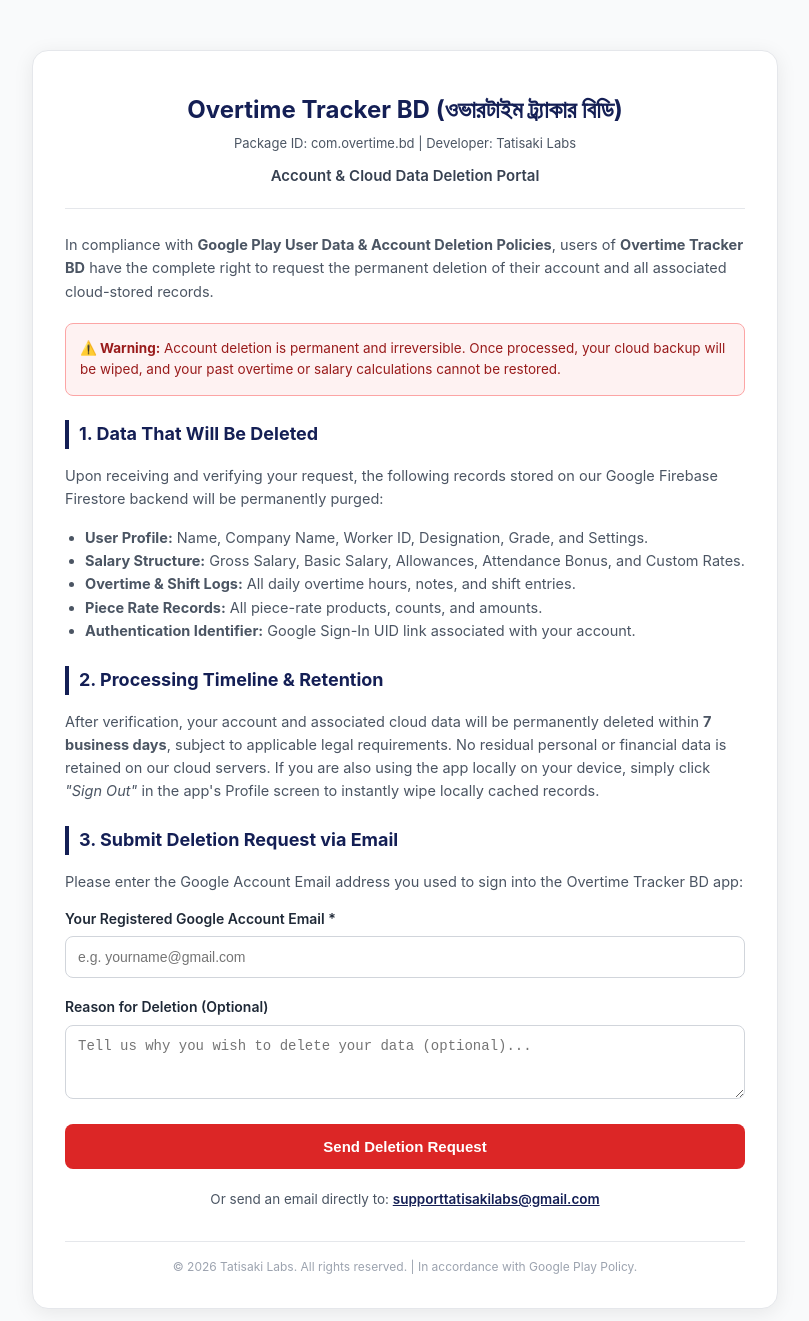
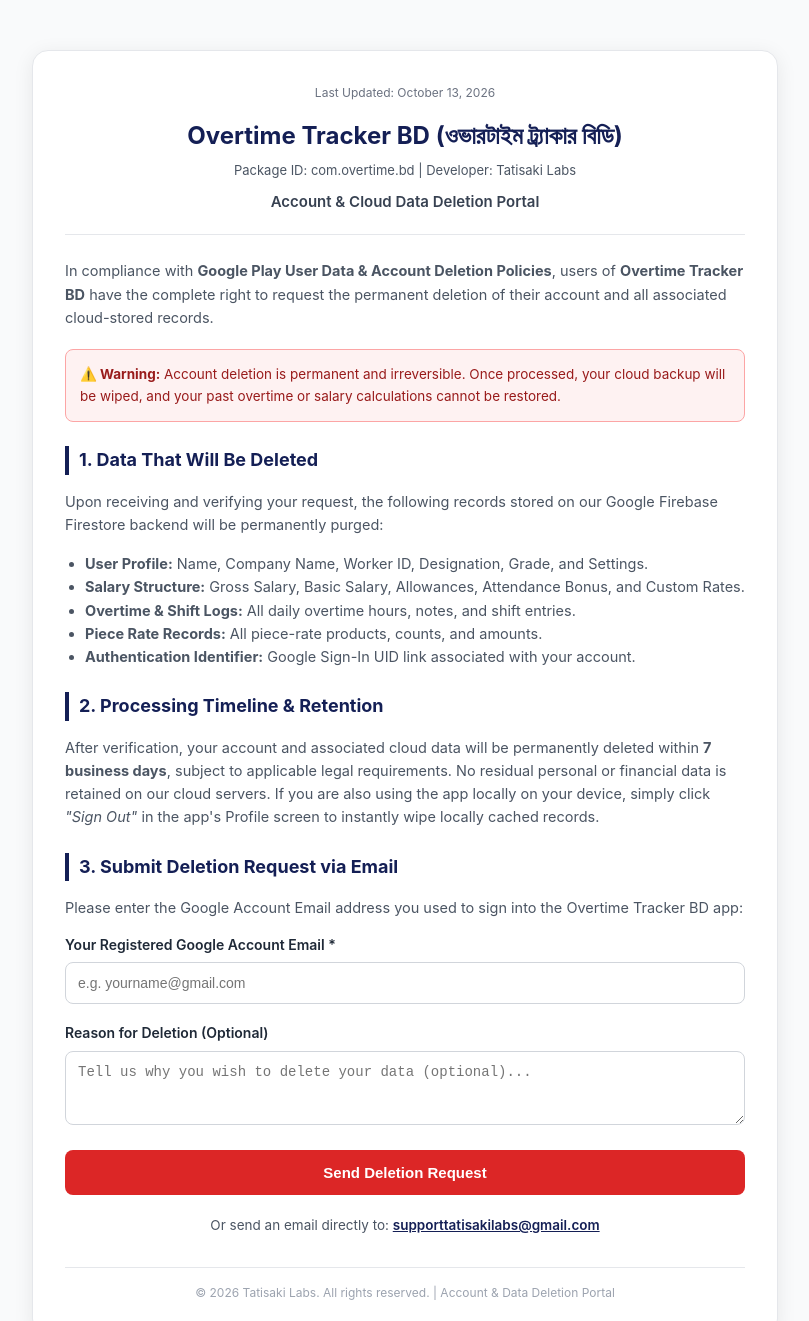
Before and after one commit to mahmudappsofficial-072/overtime-tracker-bd-account-deletion, a plain HTML site: page index.html in a window 1280 px wide. Shown: the top 1321 px of the page, without its empty margins (235-1044 px from the left). Drawn offline with Linux system fonts and the light colour scheme.

Commit message:
Update index.html

```diff
--- a/index.html
+++ b/index.html
@@ -132,6 +132,11 @@
 <body>
 
 <div class="container">
+
+    <!-- ⬇️ এখানে অটোমেটিক ডেট দেখানো হবে ⬇️ -->
+    <div id="lastUpdated" style="text-align: center; font-size: 12px; color: #6B7280; margin-bottom: 15px;"></div>
+    <!-- ⬆️ এখানে অটোমেটিক ডেট দেখানো হবে ⬆️ -->
+
     <div class="header">
         <h1 class="app-title">Overtime Tracker BD (ওভারটাইম ট্র্যাকার বিডি)</h1>
         <div class="app-id">Package ID: com.overtime.bd | Developer: Tatisaki Labs</div>
@@ -186,11 +191,24 @@
     </div>
 
     <div class="footer">
-        © 2026 Tatisaki Labs. All rights reserved. | In accordance with Google Play Policy.
+        © 2026 Tatisaki Labs. All rights reserved. | Account & Data Deletion Portal
     </div>
 </div>
 
 <script>
+// ⬇️ ডেট অটোমেটিক আপডেট করার স্ক্রিপ্ট ⬇️
+document.addEventListener("DOMContentLoaded", function() {
+    // ফাইলের শেষ আপডেটের তারিখ নেওয়া হচ্ছে
+    const lastModified = new Date(document.lastModified);
+
+    // ডেট ফরম্যাট করা হচ্ছে (যেমন: October 13, 2026)
+    const options = { year: 'numeric', month: 'long', day: 'numeric' };
+    const formattedDate = lastModified.toLocaleDateString('en-US', options);
+
+    // উপরের ডিভে ডেটটি বসিয়ে দেওয়া হচ্ছে
+    document.getElementById("lastUpdated").innerText = "Last Updated: " + formattedDate;
+});
+
 function handleFormSubmit(event) {
     event.preventDefault();
     const email = document.getElementById('userEmail').value.trim();
```
